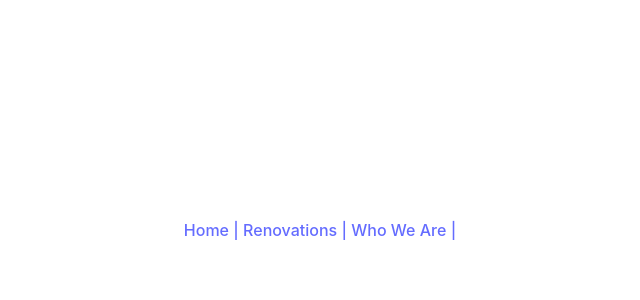
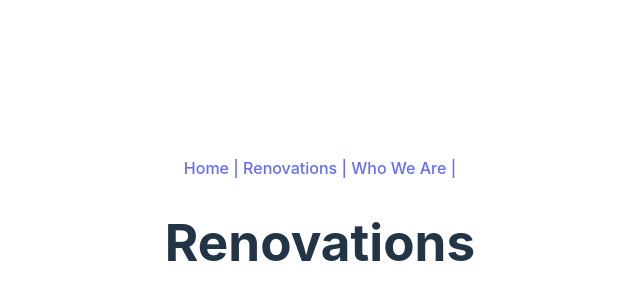
Before and after one commit to EDGI9/ad-architect-app, a React (Vite) app: page /ad-architect-app/renovations in a window 1280 px wide. Shown: the part 170-470 px from the top of the page, without its empty margins (320-960 px from the left). Built offline with nearby package versions, Linux system fonts and the light colour scheme.

Commit message:
Fix issue with router paths

```diff
--- a/src/router/index.tsx
+++ b/src/router/index.tsx
@@ -7,9 +7,9 @@ import {WhoWeAre} from "../views/WhoWeAre";
 export function Router(): JSX.Element {
     return (
         <Routes>
-            <Route path={RouterPaths.Home} element={<Home />}/>
-            <Route path={RouterPaths.Renovations} element={<Renovations />}/>
-            <Route path={RouterPaths.WhoWeAre} element={<WhoWeAre />}/>
+            <Route path={RouterPaths.home.path} element={<Home />}/>
+            <Route path={RouterPaths.renovations.path} element={<Renovations />}/>
+            <Route path={RouterPaths.whoWeAre.path} element={<WhoWeAre />}/>
         </Routes>
     );
 }
```
